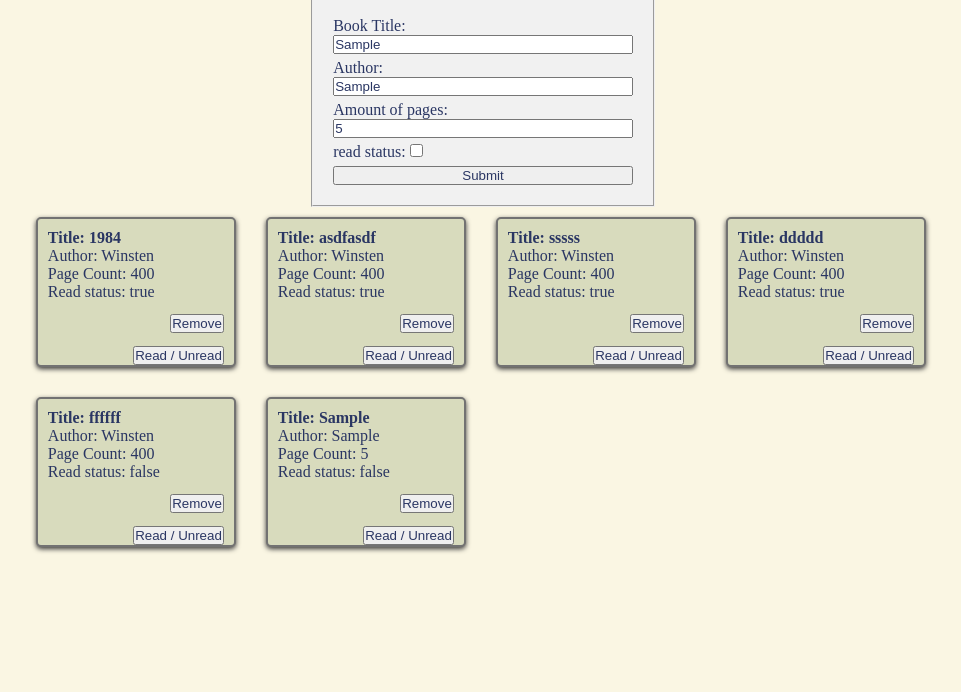
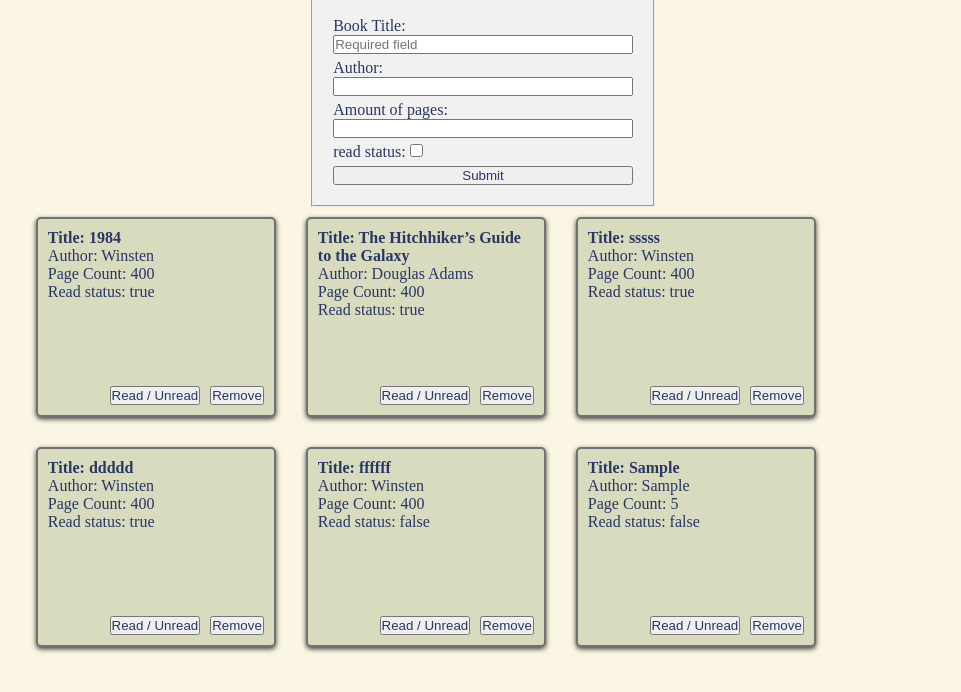
Before and after one commit to tman2747/LibraryOfBooksOdin, a plain HTML site: page index.html in a window 1280 px wide. Both pictures are taken after typing "Sample", "Sample", "5" into the empty fields and a click on the button "Submit". Shown: the part 62-754 px from the top of the page, without its empty margins (157-1118 px from the left). Drawn offline with Linux system fonts and the light colour scheme.

Commit message:
fix form sizing for bigger titles and reset form after submittion

```diff
--- a/javascript.js
+++ b/javascript.js
@@ -8,8 +8,9 @@ form.addEventListener("submit", (e) => {
     author = form.querySelector("#author").value
     pages = form.querySelector("#pages").value
     readStatus = form.querySelector("#readStatus").checked
-    addBookToLibrary(new Book(title,author,pages,readStatus)) // fix it is always true right now? something wrong with readstatus quary seledtor
+    addBookToLibrary(new Book(title,author,pages,readStatus))
     renderBooks()
+    resetForm()
 })
 
 function Book(title,author,pageCount,readStatus)
@@ -32,7 +33,7 @@ function Book(title,author,pageCount,readStatus)
 }
 
 let newbook = new Book("1984", "Winsten", 400, true)
-let newbook1 = new Book("asdfasdf", "Winsten", 400, true)
+let newbook1 = new Book("The Hitchhiker’s Guide to the Galaxy", "Douglas Adams", 400, true)
 let newbook2 = new Book("sssss", "Winsten", 400, true)
 let newbook3 = new Book("ddddd", "Winsten", 400, true)
 let newbook4 = new Book("ffffff", "Winsten", 400, false)
@@ -46,7 +47,10 @@ function addBookToLibrary(book)
 
 function resetForm()
 {
-    console.log(new FormData(form))
+    form.querySelector("#title").value = ""
+    form.querySelector("#author").value = ""
+    form.querySelector("#pages").value = ""
+    form.querySelector("#readStatus").checked = false
 }
 
 addBookToLibrary(newbook)
@@ -80,6 +84,8 @@ function createBook(bookInfo)
     topitems.appendChild(pageCount)
     topitems.appendChild(readStatus)
     bookcard.appendChild(topitems)
+    let buttondiv = document.createElement("div")
+    buttondiv.className = "card-buttons"
     let removeButton = document.createElement("button")
     removeButton.innerHTML = "Remove"
     removeButton.addEventListener("click", ()=>{
@@ -87,7 +93,7 @@ function createBook(bookInfo)
     })
 
 
-    bookcard.appendChild(removeButton)
+
 
     let toggleReadStatus = document.createElement("button")
     toggleReadStatus.innerHTML = "Read / Unread "
@@ -97,7 +103,9 @@ function createBook(bookInfo)
     })
 
 
-    bookcard.appendChild(toggleReadStatus)
+    buttondiv.appendChild(toggleReadStatus)
+    buttondiv.appendChild(removeButton)
+    bookcard.appendChild(buttondiv)
     return bookcard
 }
 
--- a/styles.css
+++ b/styles.css
@@ -41,9 +41,9 @@ body{
     background-color: #D8DBBD;
     justify-content: center;
     align-items: center;
-    height: 150px;
-    width: 200px;
-    padding: 10px 10px 0 10px;
+    height: 200px;
+    width: 240px;
+    padding: 10px 10px 10px 10px;
     border-radius: 5px;
     border: 2px solid rgb(114, 114, 114);
     box-shadow: 0px 2px 5px rgb(57, 57, 57);
@@ -93,3 +93,9 @@ fieldset{
 .card button{
     align-self: flex-end;
 }
+
+.card-buttons{
+    display: flex;
+    gap: 10px;
+    margin-left: auto;
+}
```
